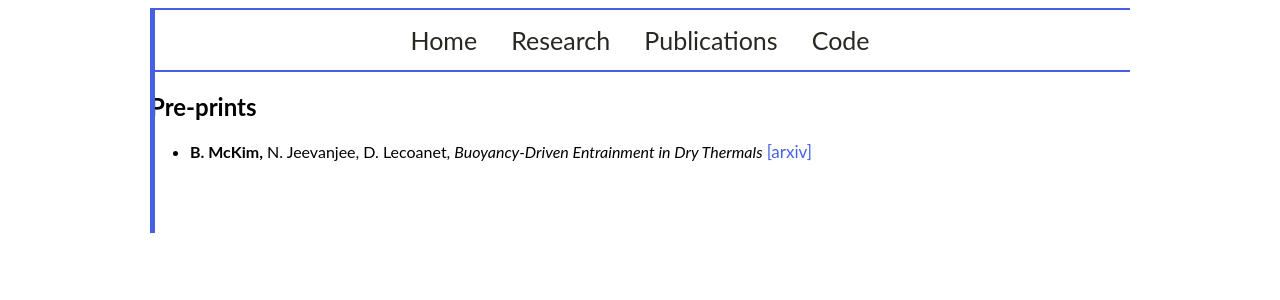
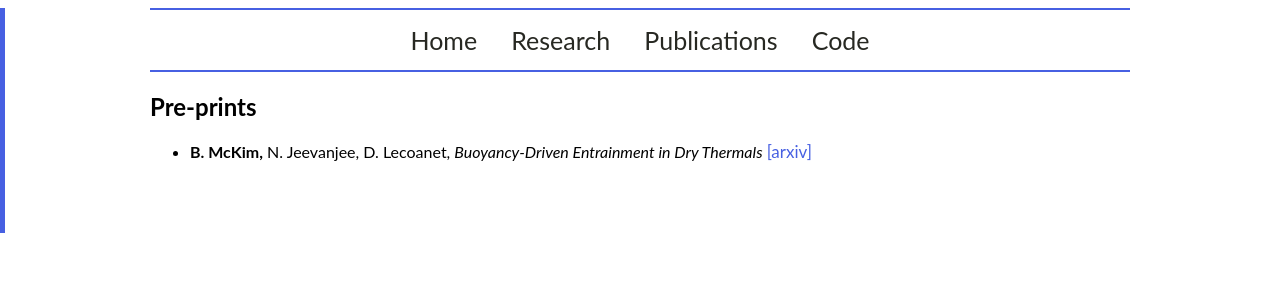
Before and after one commit to mckimb/mckimb.github.io, a Jekyll site: the page built from papers/index.html, in a window 1280 px wide. Shown: the top 300 px of the page. Built offline with Jekyll 4.4.1, drawn with Linux system fonts in a browser that asks for light colours.

Commit message:
Update main.css

```diff
--- a/css/main.css
+++ b/css/main.css
@@ -100,6 +100,7 @@ nav ul li, footer ul li {
 }
 .vl1 {
   border-left: 5px solid #4760e2;
+  margin-left: -150px;
   height: 25%;
   position: absolute;
 }
```
